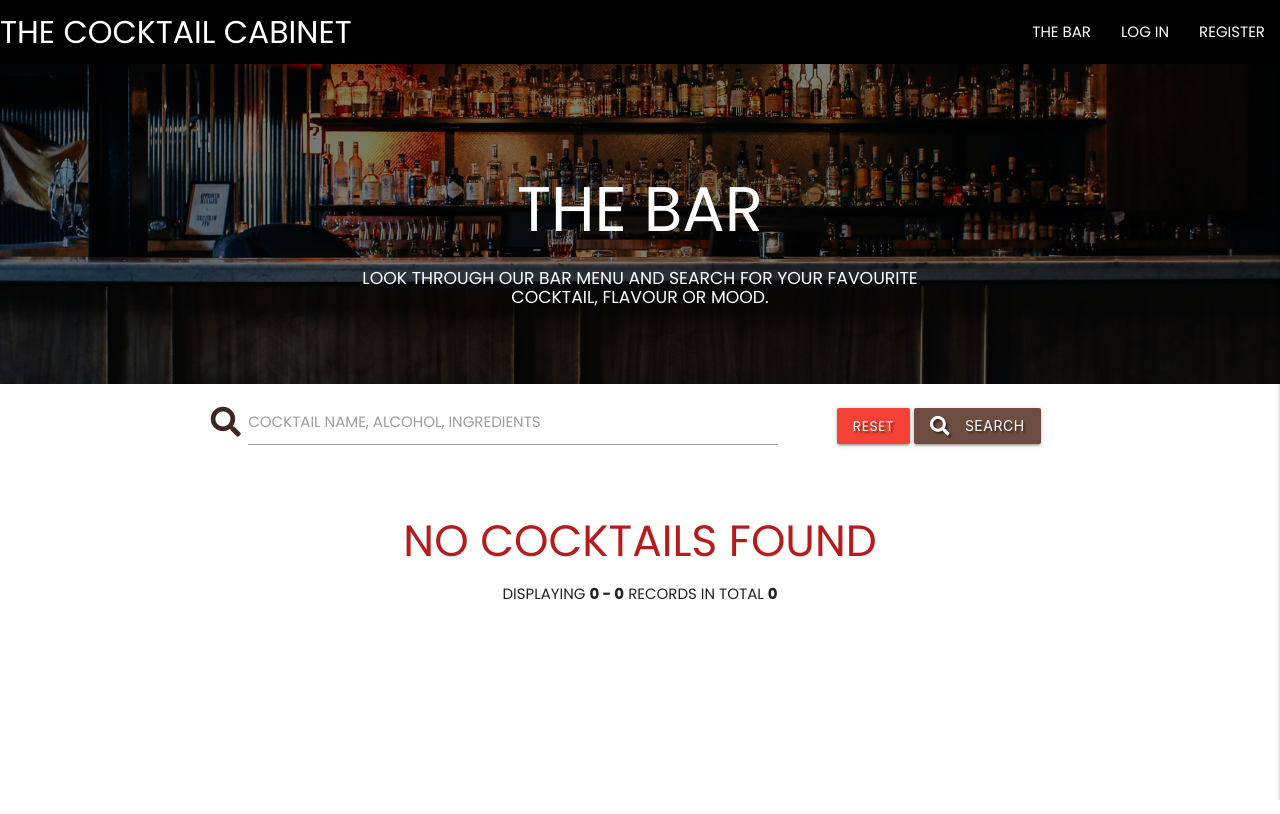
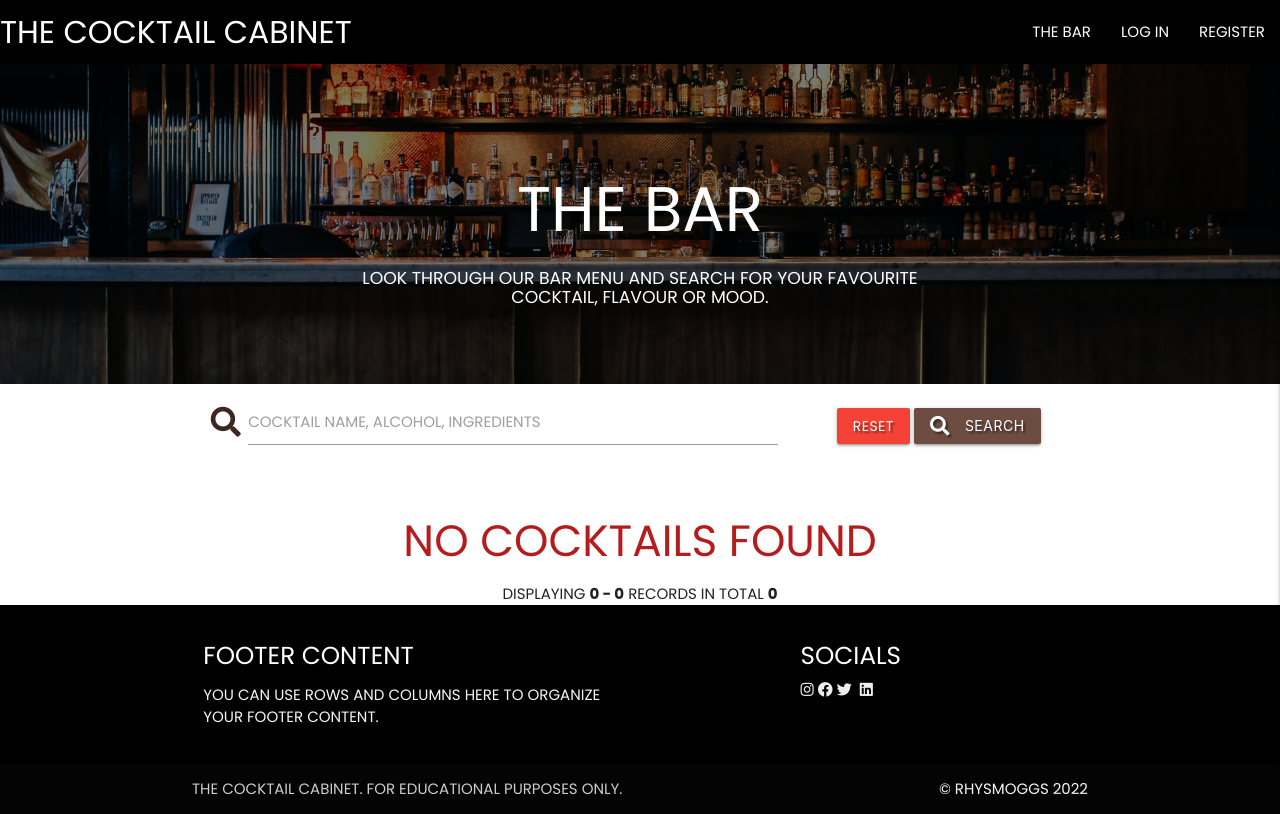
Before and after one commit to rhysmoggs/ms3-final-cocktails, a Flask app: page /all_cocktails in a window 1280 px wide. Run offline with Flask 2, Linux system fonts and the light colour scheme; data that the repository does not hold is empty; some libraries are stand-ins or nearby versions.

Commit message:
Add footer to base.html and style

```diff
--- a/cocktails/static/css/style.css
+++ b/cocktails/static/css/style.css
@@ -1,27 +1,29 @@
 @import url('https://fonts.googleapis.com/css2?family=Poppins:ital,wght@0,400;0,700;1,400&display=swap');
 
-/* body {
+html {
+    height: 100%;
+}
+
+body {
+    min-height: 100vh;
+    font-family: 'Poppins', sans-serif;
+    text-transform: uppercase;
     display: flex;
-    min-height: 100vh;
     flex-direction: column;
-} */
+}
+
 
 /* hero image setup from following link, then tweaked */
 /* https://www.w3schools.com/howto/howto_css_hero_image.asp */
-body,
-html {
-    height: 100%;
-    font-family: 'Poppins', sans-serif;
-    text-transform: uppercase;
-}
+
 
 /* The hero image */
 .hero-image {
     /* Use "linear-gradient" to add a darken background effect to the image (photographer.jpg). This will make the text easier to read */
     background-image: linear-gradient(rgba(0, 0, 0, 0.5), rgba(0, 0, 0, 0.5)), url("../images/bg.jpg");
 
-    /* Set a specific height */
-    height: 100%;
+    /* Set a specific vh so that the footer doesn't rise up the page */
+    height: 100vh;
 
     /* Position and center the image to scale nicely on all screens */
     background-position: center;
@@ -34,8 +36,8 @@ html {
     /* Use "linear-gradient" to add a darken background effect to the image (photographer.jpg). This will make the text easier to read */
     background-image: linear-gradient(rgba(0, 0, 0, 0.5), rgba(0, 0, 0, 0.5)), url("../images/bar-big.jpg");
 
-    /* Set a specific height */
-    height: 40%;
+    /* Set a specific vh so that the footer doesn't rise up the page */
+    height: 40vh;
 
     /* Position and center the image to scale nicely on all screens */
     background-position: center;
@@ -175,3 +177,9 @@ main {
 .pagination-page-info {
     text-align: center;
 }
+
+
+
+footer {
+    margin-top: auto;
+}
--- a/cocktails/templates/base.html
+++ b/cocktails/templates/base.html
@@ -77,6 +77,31 @@
     {% block content %}
     {% endblock %}
 
+    <footer class="page-footer black">
+        <div class="container">
+          <div class="row">
+            <div class="col l6 s12">
+              <h5 class="white-text">Footer Content</h5>
+              <p class="grey-text text-lighten-4">You can use rows and columns here to organize your footer content.</p>
+            </div>
+            <div class="col l4 offset-l2 s12">
+              <h5 class="white-text">Socials</h5>
+              <a class="grey-text text-lighten-3" href="https://www.instagram.com/" target="_blank" rel="noopener" aria-label="link to instagram website (opens in new tab)"><i class="fab fa-instagram website"></i></a>
+              <a class="grey-text text-lighten-3" href="https://www.facebook.com/" target="_blank" rel="noopener" aria-label="link to facebook website (opens in new tab)"><i class="fab fa-facebook"></i></a>
+              <a class="grey-text text-lighten-3" href="https://www.twitter.com/" target="_blank" rel="noopener" aria-label="link to twitter website (opens in new tab)"><i class="fab fa-twitter"></i></a>
+              <a class="grey-text text-lighten-3" href="https://www.tiktok.com/" target="_blank" rel="noopener" aria-label="link to tikitok website (opens in new tab)"><i class="fab fa-tikitok"></i></a>
+              <a class="grey-text text-lighten-3" href="https://uk.linkedin.com/" target="_blank" rel="noopener" aria-label="link to linkedin website (opens in new tab)"><i class="fab fa-linkedin"></i></a>
+            </div>
+          </div>
+        </div>
+        <div class="footer-copyright">
+          <div class="container">
+            The Cocktail Cabinet. For educational purposes only.
+          <a class="grey-text text-lighten-4 right" href="https://www.linkedin.com/home" target="_blank">&copy; rhysmoggs 2022</a>
+          </div>
+        </div>
+    </footer>
+
     <script src="https://code.jquery.com/jquery-3.5.1.min.js"
         integrity="sha256-9/aliU8dGd2tb6OSsuzixeV4y/faTqgFtohetphbbj0=" crossorigin="anonymous"></script>
     <script src="https://cdnjs.cloudflare.com/ajax/libs/materialize/1.0.0/js/materialize.min.js"></script>
```
